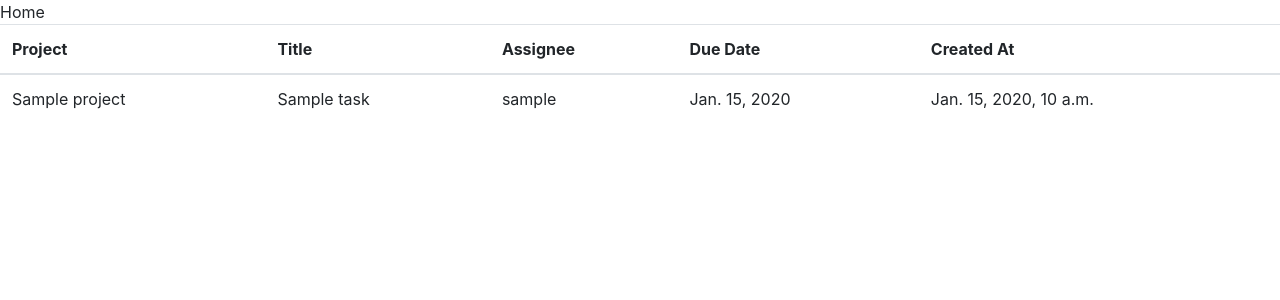
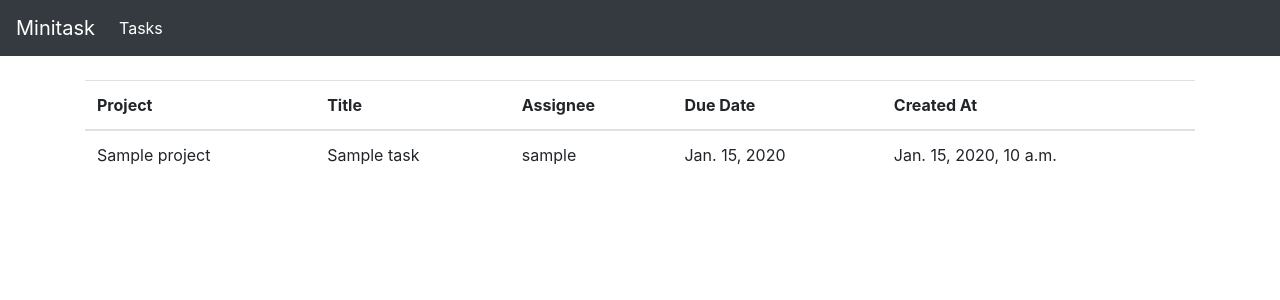
Before and after one commit to salomvary/minitask, a Django app: page / in a window 1280 px wide. Shown: the top 300 px of the page. Run offline with Django 3.2, Linux system fonts and the light colour scheme; a user stored in the database is signed in; tables that the repository leaves empty hold one stand-in row (values such as "Sample post"); some libraries are stand-ins or nearby versions.

Commit message:
Add navbar

```diff
--- a/tasks/templates/base.html
+++ b/tasks/templates/base.html
@@ -12,23 +12,15 @@
   </head>
 
   <body>
-    <header>
-      <div>
-        <section
-        >
-          <span href="{% url 'index' %}">Home</span>
-        </section>
-        {% comment %} <section role="toolbar">
-          {% if user.is_authenticated %}
-              {{ user.get_username }}
-              (<a href="{% url 'auth_logout' %}">{% trans "Sign Out" %}</a>)
-          {% else %}
-            <a href="{% url 'auth_login' %}">{% trans "Sign In" %}</a>
-          {% endif %}
-        </section> {% endcomment %}
-      </div>
-    </header>
-    <main>
+    <nav class="navbar navbar-expand-md navbar-dark bg-dark">
+      <span class="navbar-brand">Minitask</span>
+      <ul class="navbar-nav mr-auto">
+        <li class="nav-item active">
+          <a class="nav-link" href="{% url 'index' %}">{% translate "tasks"|title %} <span class="sr-only">(current)</span></a>
+        </li>
+      </ul>
+    </nav>
+    <main role="main" class="container">
       {% block content %} Body content {% endblock %}
     </main>
   </body>
--- a/tasks/templates/index.html
+++ b/tasks/templates/index.html
@@ -3,7 +3,7 @@
 {% block title %}Home{% endblock %}
 {% block content %}
 
-<table class="table">
+<table class="table my-4">
   <thead>
     <tr>
       <th scope="col">{% trans "project"|title %}</th>
```
